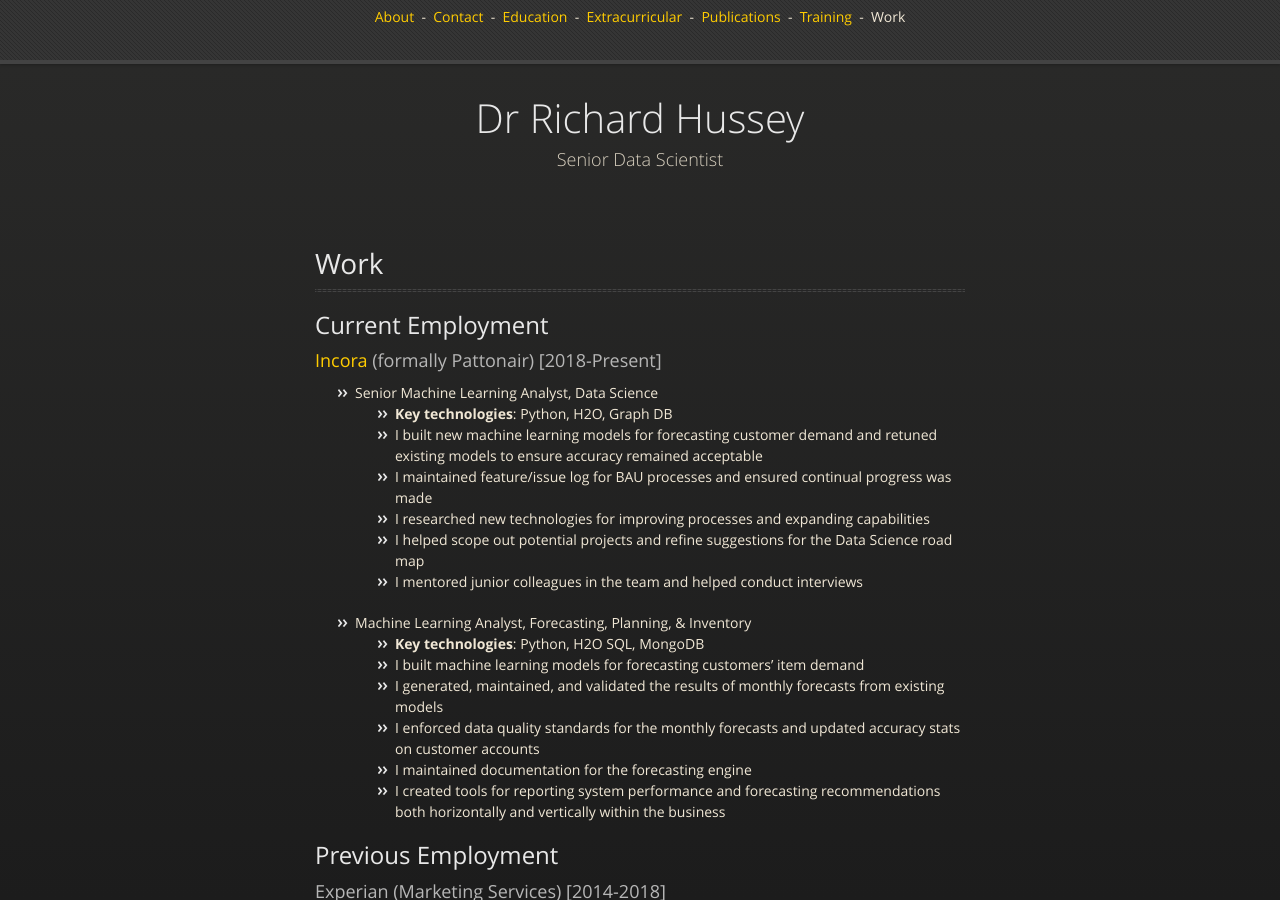
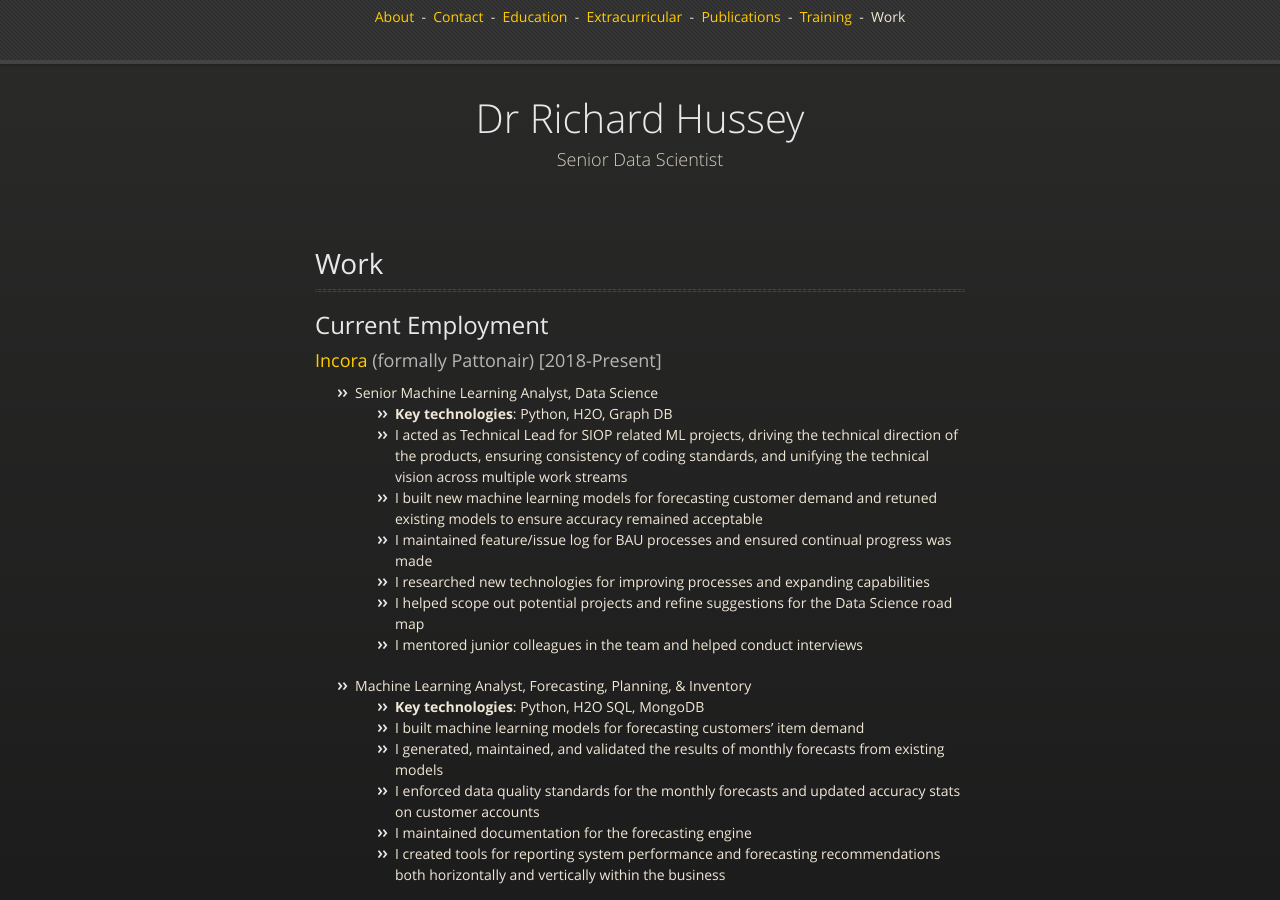
Before and after one commit to richardhussey/richardhussey.github.io, a Jekyll site: the page built from work.md, in a window 1280 px wide and 900 px high. Built offline with Jekyll 4.4.1, drawn with Linux system fonts in a browser that asks for light colours.

Commit message:
Add SIOP description

```diff
--- a/work.md
+++ b/work.md
@@ -7,6 +7,7 @@ title: Work
 ### [Incora](https://www.incora.com/) (formally Pattonair) [2018-Present]
 + Senior Machine Learning Analyst, Data Science
 	+ **Key technologies**: Python, H2O, Graph DB
+	+ I acted as Technical Lead for SIOP related ML projects, driving the technical direction of the products, ensuring consistency of coding standards, and unifying the technical vision across multiple work streams
 	+ I built new machine learning models for forecasting customer demand and retuned existing models to ensure accuracy remained acceptable
 	+ I maintained feature/issue log for BAU processes and ensured continual progress was made
 	+ I researched new technologies for improving processes and expanding capabilities
```
